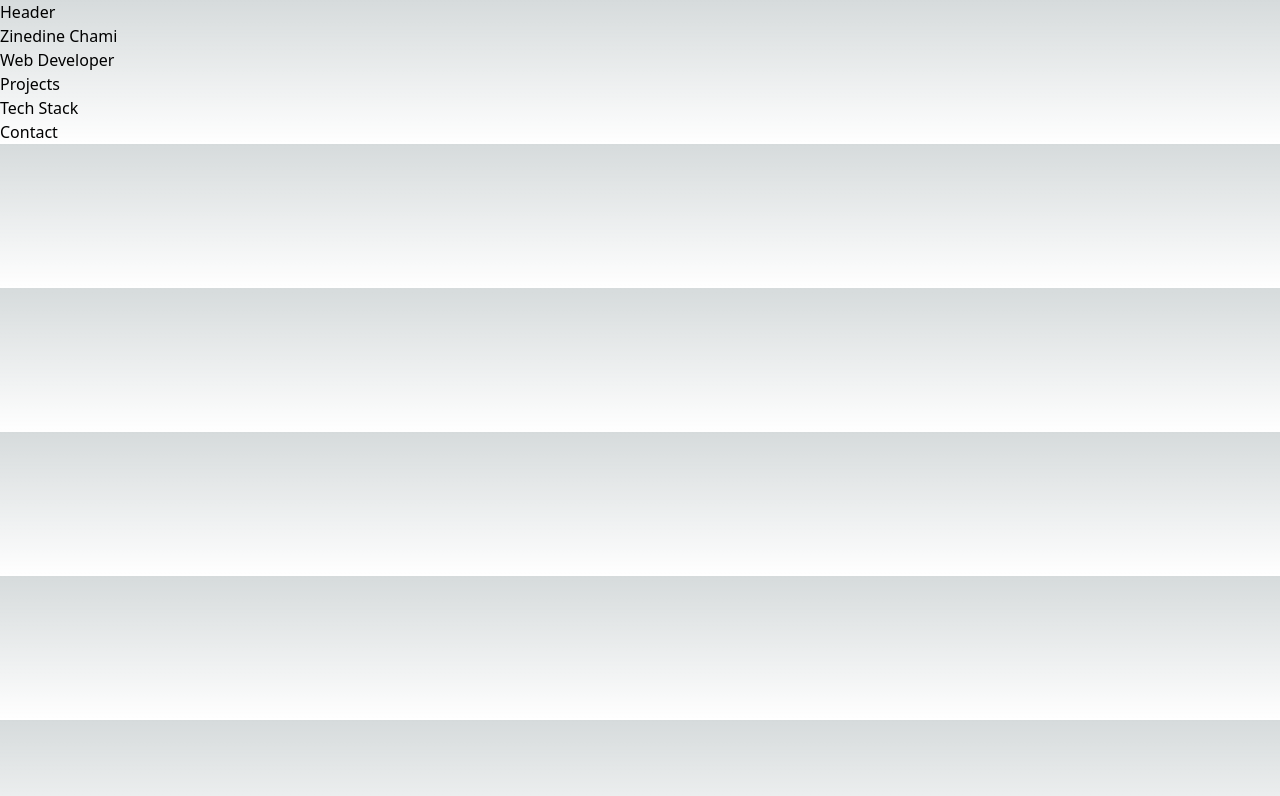
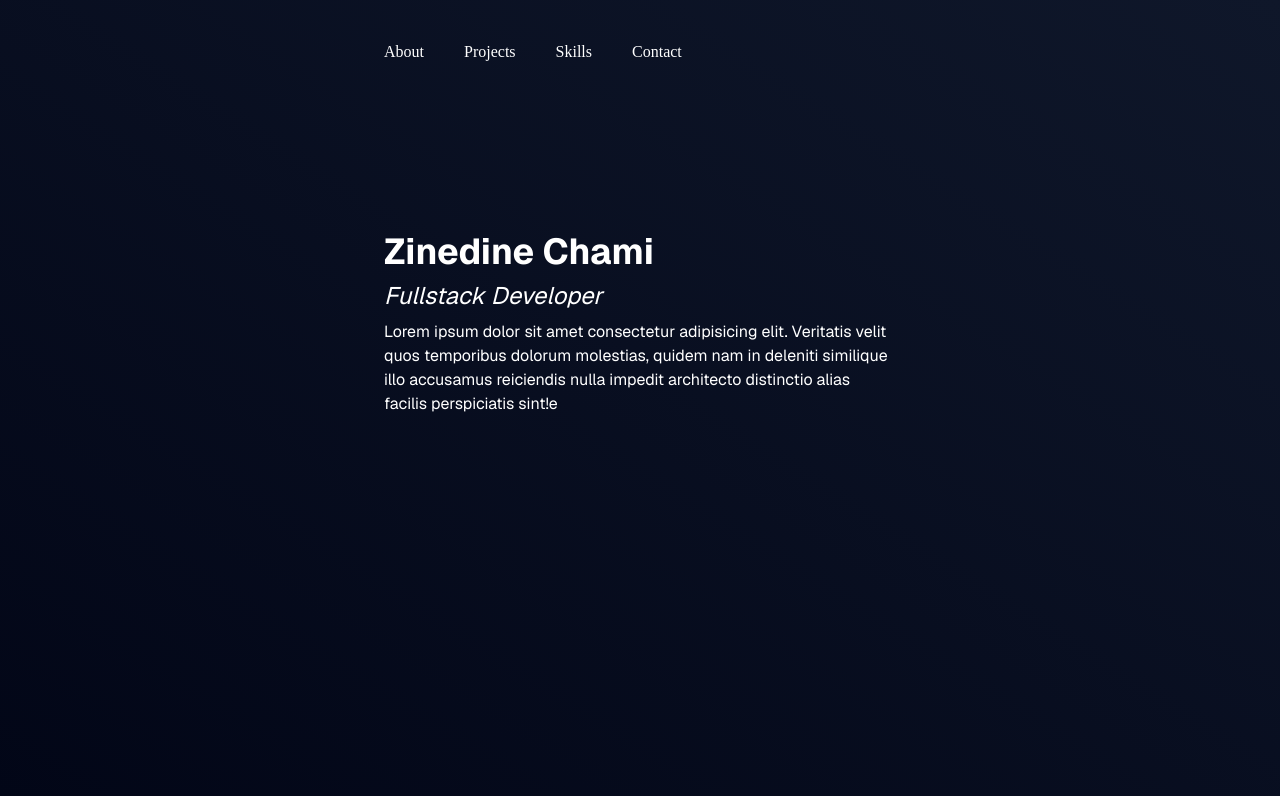
Before and after one commit to zinedinechami/portfolio_next, a Next.js app: page / in a window 1280 px wide. Shown: the top 796 px of the page. Built offline with nearby package versions, Linux system fonts and the light colour scheme.

Commit message:
started creating about page, added next geist font

```diff
--- a/src/app/componenets/header.tsx
+++ b/src/app/componenets/header.tsx
@@ -0,0 +1,14 @@
+export default function Header() {
+  return (
+    <>
+      <nav className="h-20 mt-10 ">
+        <ul className="flex mx-auto ">
+          <li className="pr-10">About</li>
+          <li className="pr-10">Projects</li>
+          <li className="pr-10">Skills</li>
+          <li className="pr-10">Contact</li>
+        </ul>
+      </nav>
+    </>
+  );
+}
--- a/src/app/globals.css
+++ b/src/app/globals.css
@@ -17,13 +17,8 @@
 }
 
 body {
-  color: rgb(var(--foreground-rgb));
-  background: linear-gradient(
-      to bottom,
-      transparent,
-      rgb(var(--background-end-rgb))
-    )
-    rgb(var(--background-start-rgb));
+  color: WHITE;
+  font-family: geist-sans;
 }
 
 @layer utilities {
--- a/src/app/layout.tsx
+++ b/src/app/layout.tsx
@@ -1,8 +1,9 @@
 import type { Metadata } from "next";
 import { Inter } from "next/font/google";
+import { GeistSans } from "geist/font/sans";
 import "./globals.css";
 
-const inter = Inter({ subsets: ["latin"] });
+// const inter = Inter({ subsets: ["latin"] });
 
 export const metadata: Metadata = {
   title: "Create Next App",
@@ -15,8 +16,8 @@ export default function RootLayout({
   children: React.ReactNode;
 }>) {
   return (
-    <html lang="en">
-      <body className={inter.className}>{children}</body>
+    <html lang="en" className={GeistSans.className}>
+      <body>{children}</body>
     </html>
   );
 }
--- a/src/app/page.tsx
+++ b/src/app/page.tsx
@@ -1,15 +1,17 @@
+import Header from "./componenets/header";
 import About from "./sections/about";
+import { GeistSans } from "geist/font/sans";
 
 export default function Page() {
   return (
     <>
-      <body className="">
-        <div>Header</div>
-        <main>
+      <body className="px-96 bg-gradient-to-tr from-slate-950 to-slate-900">
+        <Header />
+        <main className={GeistSans.className}>
           <About />
-          <div>Projects</div>
+          {/* <div>Projects</div>
           <div>Tech Stack</div>
-          <div>Contact</div>
+          <div>Contact</div> */}
         </main>
       </body>
     </>
--- a/src/app/sections/about.tsx
+++ b/src/app/sections/about.tsx
@@ -1,8 +1,16 @@
 export default function About() {
   return (
     <>
-      <h1>Zinedine Chami</h1>
-      <h1>Web Developer</h1>
+      <section className="pt-28 pb-96 ">
+        <h1 className="text-4xl font-bold">Zinedine Chami</h1>
+        <h2 className="text-2xl pt-2 pb-2 italic">Fullstack Developer</h2>
+        <p>
+          Lorem ipsum dolor sit amet consectetur adipisicing elit. Veritatis
+          velit quos temporibus dolorum molestias, quidem nam in deleniti
+          similique illo accusamus reiciendis nulla impedit architecto
+          distinctio alias facilis perspiciatis sint!e
+        </p>
+      </section>
     </>
   );
 }
```
Also changed, not shown: package.json (+6 -5 lines), 1 other file (tests, documents, lock files or other folders).
